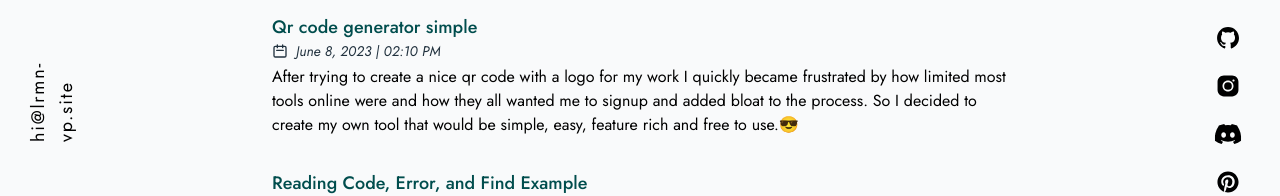
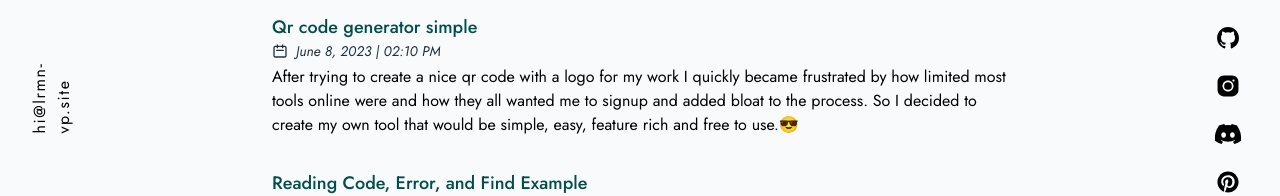
Before and after one commit to lrmn7/lrmn7.github.io, a Next.js app: page /blog in a window 1280 px wide. Shown: the part 502-698 px from the top of the page. Built offline with nearby package versions, Linux system fonts and the light colour scheme.

Commit message:
📝  Update SocialLinks component and add blog link to the footer.

```diff
--- a/components/SocialLinks.tsx
+++ b/components/SocialLinks.tsx
@@ -23,7 +23,7 @@ const SocialLinks: React.FC<{ page?: string }> = ({ page }) => {
         </div>
       ) : (
         <div className="hidden fixed left-10 bottom-0 md:flex flex-col w-6 h-56 items-center justify-between">
-          <div className="-rotate-90 text-lg tracking-widest">
+          <div className="-rotate-90 text-s tracking-widest">
             <a
               href={`mailto:${process.env.NEXT_PUBLIC_EMAIL}`}
               className="link-outline hover:text-marrsgreen dark:hover:text-carrigreen"
--- a/contents/how-do-i-develop-my-portfolio-website-blog.md
+++ b/contents/how-do-i-develop-my-portfolio-website-blog.md
@@ -102,4 +102,3 @@ In conclusion, this project gives me a lot of experience and confidence about de
 
 - Website: [https://lrmn.is-a.dev](https://lrmn.is-a.dev "https://lrmn.is-a.dev/")
 - Blog: [https://lrmn.is-a.dev/blog](https://lrmn.is-a.dev/blog "https://lrmn.is-a.dev/blog")
-- Repo: [https://github.com/lrmn7/dev-blog](https://github.com/lrmn7/dev-blog "https://github.com/lrmn7/dev-blog")
```
